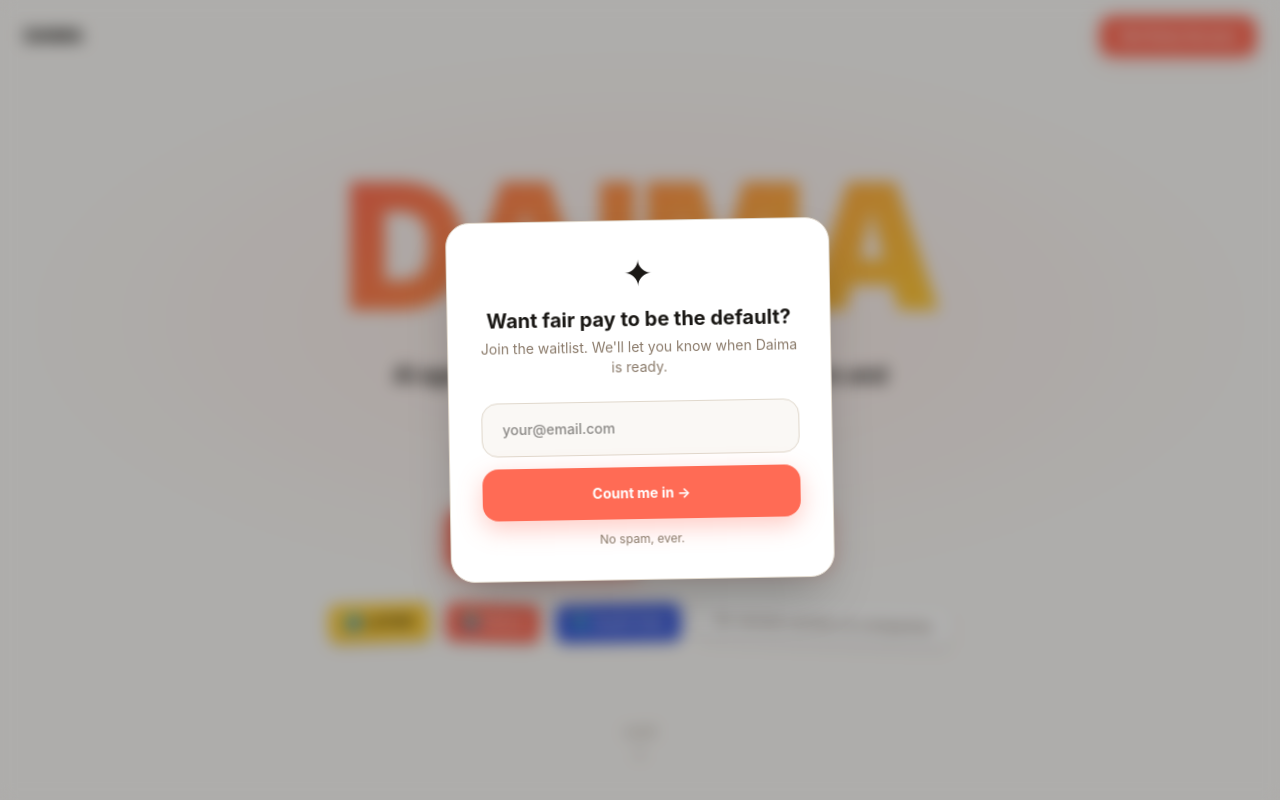
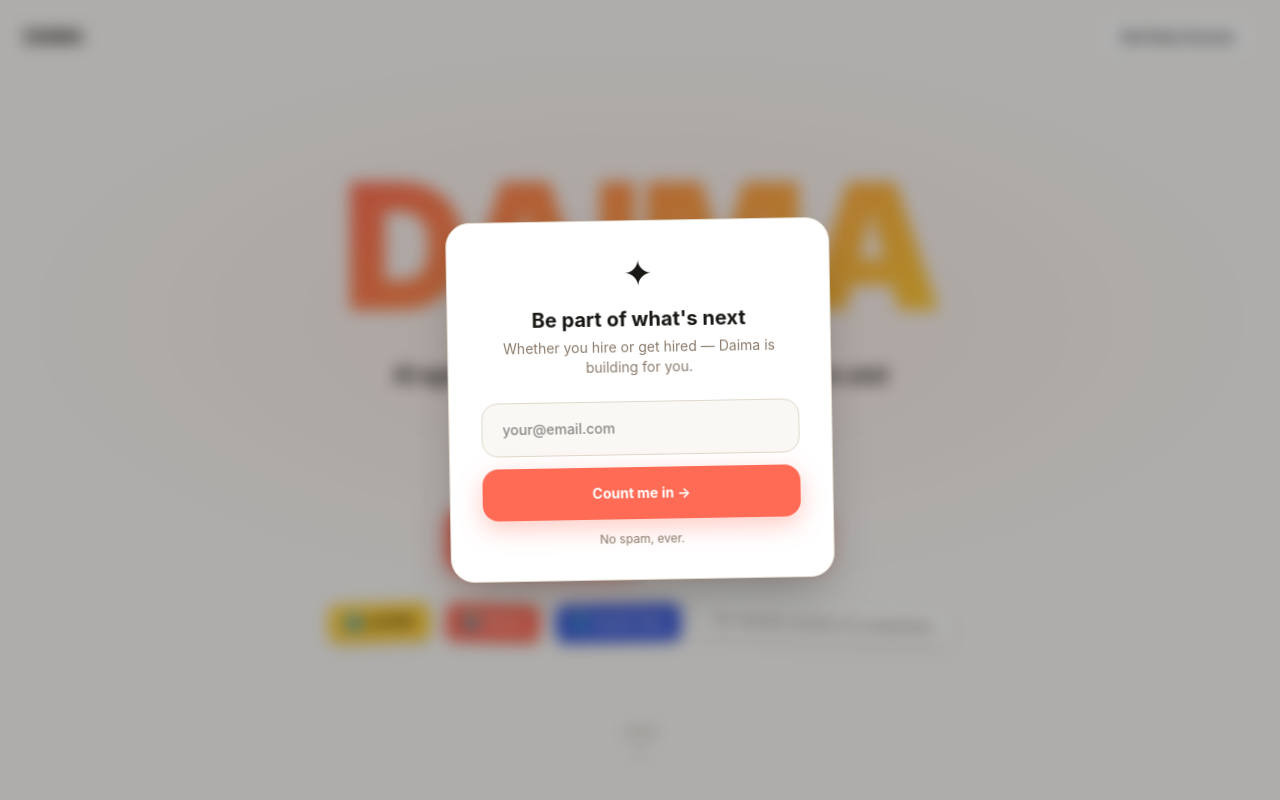
Before and after one commit to byTHELAB/daima, a React (Vite) app in the folder packages/webapp/: page / in a window 1280 px wide. Both pictures are taken after a click on the button "Get Early Access". Shown: the top 800 px of the page. Built offline with nearby package versions, Linux system fonts and the light colour scheme.

Commit message:
fix: subtle waitlist button + neutral copy for both workers and companies

```diff
--- a/packages/webapp/src/pages/Landing.tsx
+++ b/packages/webapp/src/pages/Landing.tsx
@@ -26,8 +26,8 @@ export default function Landing({ onNavigate }: Props) {
         <span className="text-lg font-bold text-text tracking-tight">DAIMA</span>
         <button
           onClick={() => setShowWaitlist(true)}
-          className="px-5 py-2.5 rounded-xl text-sm font-bold text-white transition-all hover:scale-105 active:scale-95"
-          style={{ background: '#FF6B55', boxShadow: '0 4px 16px rgba(255,107,85,0.3)' }}
+          className="px-5 py-2.5 rounded-xl text-sm font-semibold transition-all hover:scale-105 active:scale-95 border"
+          style={{ borderColor: '#E0D8CC', color: '#1A1815', background: '#FFFFFF' }}
         >
           Get Early Access
         </button>
@@ -128,8 +128,8 @@ export default function Landing({ onNavigate }: Props) {
               {!waitlistSent ? (
                 <>
                   <div className="text-4xl mb-3 text-center">✦</div>
-                  <h3 className="text-xl font-bold text-text text-center mb-1">Want fair pay to be the default?</h3>
-                  <p className="text-sm text-subtle text-center mb-6">Join the waitlist. We'll let you know when Daima is ready.</p>
+                  <h3 className="text-xl font-bold text-text text-center mb-1">Be part of what's next</h3>
+                  <p className="text-sm text-subtle text-center mb-6">Whether you hire or get hired — Daima is building for you.</p>
                   <form onSubmit={handleWaitlistSubmit} className="flex flex-col gap-3">
                     <input type="hidden" name="form-name" value="waitlist" />
                     <input
```
